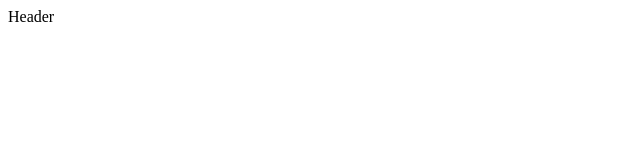
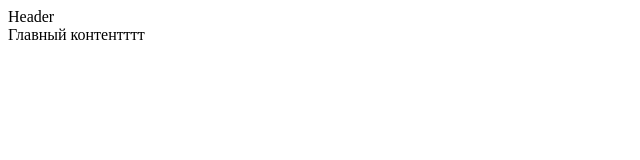
Before and after one commit to Tynara01/Test.site, a plain HTML site: page index.html in a window 1280 px wide. Shown: the whole page, without its empty margins (0-640 px from the left). Drawn offline with Linux system fonts and the light colour scheme.

Commit message:
Add main

```diff
--- a/index.html
+++ b/index.html
@@ -8,7 +8,7 @@
   </head>
   <body>
     <header>Header</header>
-    <main></main>
+    <main>Главный контентттт</main>
     <footer></footer>
   </body>
 </html>
```
